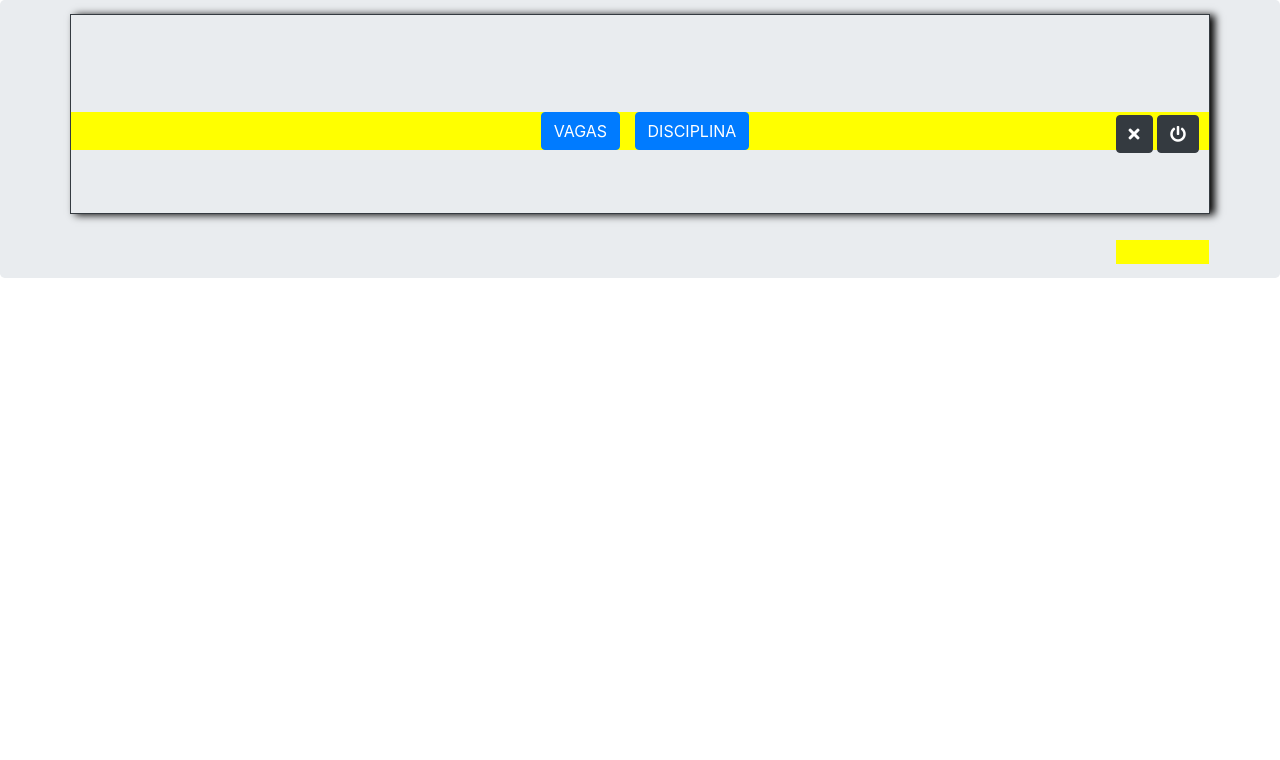
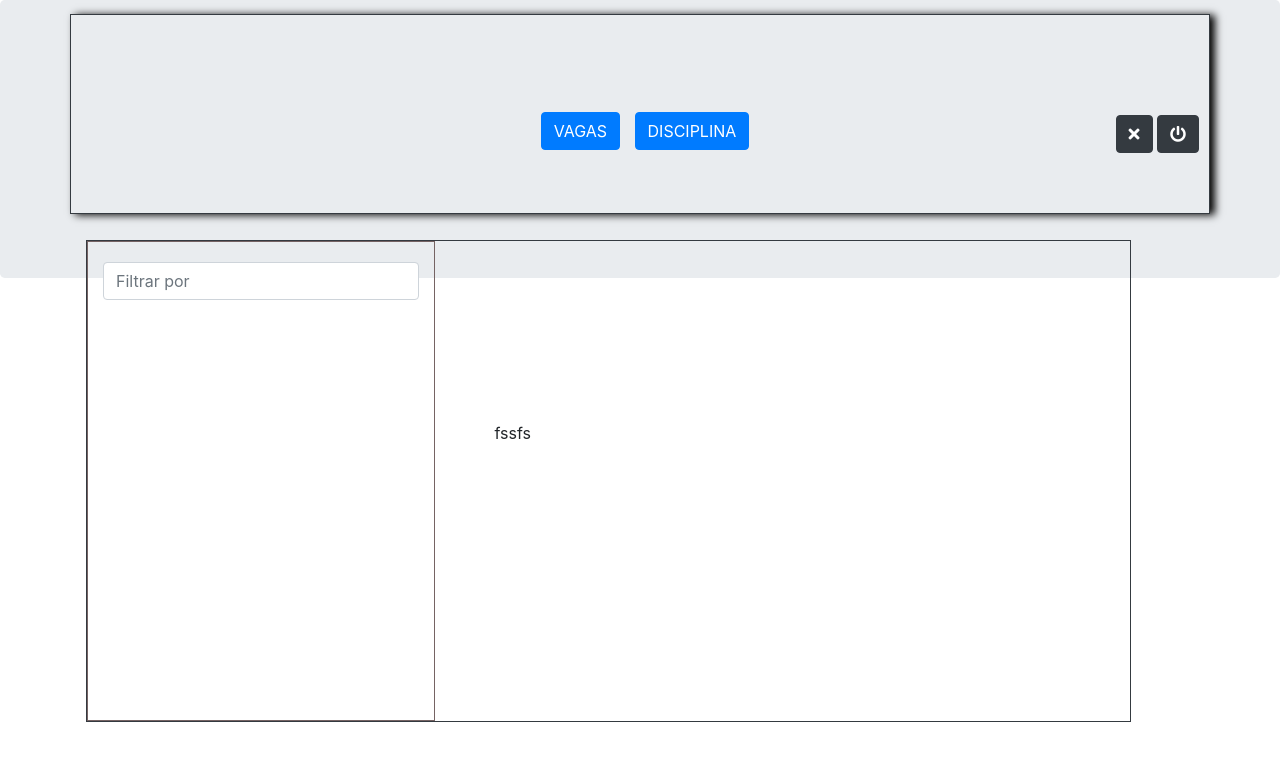
Before and after one commit to jonjgc/lds, a website: page Aluno_Pagina_Inicial.html in a window 1280 px wide. Drawn offline with nearby package versions, Linux system fonts and the light colour scheme.

Commit message:
terceira atualização

```diff
--- a/Aluno_Pagina_Inicial.html
+++ b/Aluno_Pagina_Inicial.html
@@ -26,8 +26,6 @@
 
             </div>
 
-
-
         </div>
 
         <div class="row float-right" id="IconeTopo">
@@ -46,9 +44,24 @@
 
         </div>
 
+        <div class="row border border-dark" >
+            <div class="col-4" id="secondContent">
+                <input class="form-control" type="text" placeholder="Filtrar por">
+            </div>
+
+            <div class="col-8">
+                <p>fssfs</p>
+            </div>
+        </div
+
     </div>
 
     </div>
+
+
+
+
+
 
 
 
--- a/css/Aluno_Pagina_Inicial/styles.css
+++ b/css/Aluno_Pagina_Inicial/styles.css
@@ -7,7 +7,6 @@
 }
 
 .row {
-    background-color: yellow;
     justify-content: center;
 }
 
@@ -40,3 +39,12 @@ div p {
 div.row {
     margin-top: 90px;
 }
+
+#secondContent{
+    border: 1px solid rgb(117, 99, 99);
+    height: 60vh;
+}
+
+#secondContent input{
+    margin-top: 20px;
+}
--- a/css/styles.css
+++ b/css/styles.css
@@ -1,5 +1,9 @@
 
 /*INICIO DA TELA FORMULARIO_INICIAL*/
+
+.jumbotron {
+    height: 100%;
+}
 
 .container {
     padding-top: 140px;
```
Also changed, not shown: Formulario_Inicial.html (+5 -0 lines).
